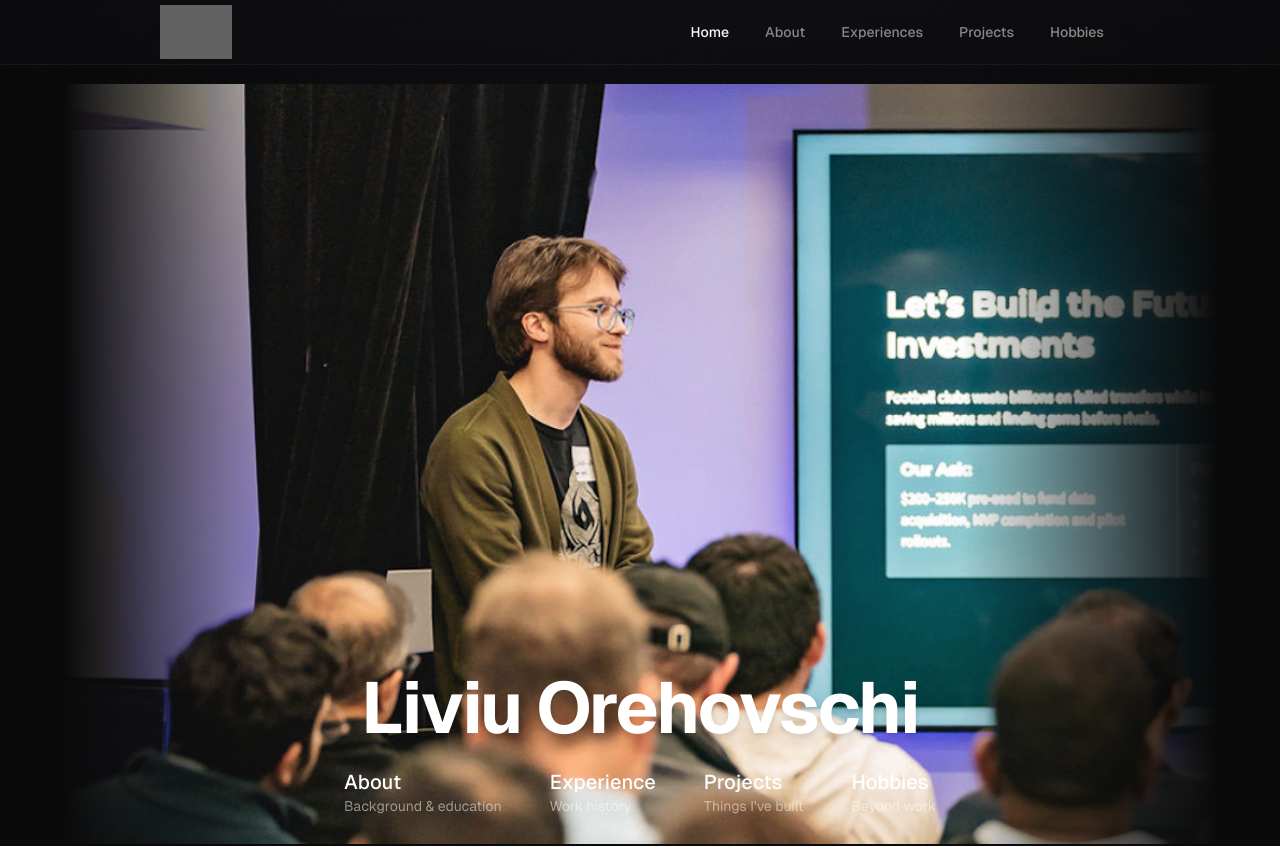
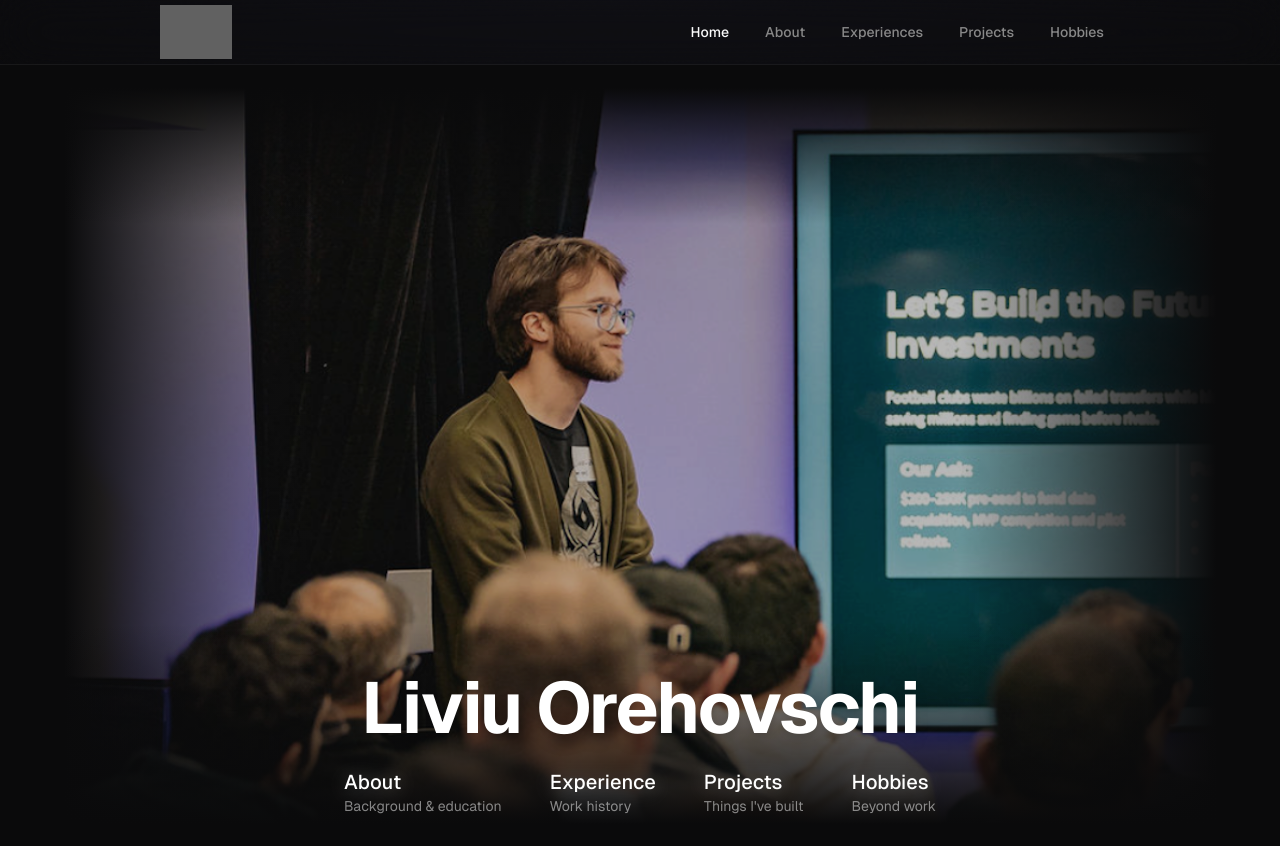
Before and after one commit to orehovschi/dotcom, a Next.js app: page / in a window 1280 px wide. Shown: the top 846 px of the page. Built offline with nearby package versions, Linux system fonts and the light colour scheme; grey boxes are pictures that could not be loaded.

Commit message:
Stagelight vignette effect on all sides, slight tint for text contrast

```diff
--- a/app/page.tsx
+++ b/app/page.tsx
@@ -87,17 +87,23 @@ export default function Home() {
       <div className="min-h-screen">
         {/* Hero Section */}
         <section className="relative min-h-screen overflow-hidden">
-          {/* Background image with heavy side vignette only */}
+          {/* Background image with stagelight vignette */}
           <div className="absolute inset-0">
             <Image
               src="/me.png"
               alt="Liviu Orehovschi presenting at pitch night"
               fill
-              className="object-cover object-[center_25%] scale-95"
+              className="object-cover object-[center_25%] scale-95 brightness-90 contrast-105"
               priority
             />
-            {/* Heavy side vignettes only - fade to black on left and right edges */}
+            {/* Slight dark tint for text readability */}
+            <div className="absolute inset-0 bg-black/20" />
+            {/* Heavy side vignettes */}
             <div className="absolute inset-0" style={{ background: 'linear-gradient(to right, #0a0a0b 0%, #0a0a0b 5%, transparent 25%, transparent 75%, #0a0a0b 95%, #0a0a0b 100%)' }} />
+            {/* Heavy top vignette */}
+            <div className="absolute inset-0" style={{ background: 'linear-gradient(to bottom, #0a0a0b 0%, #0a0a0b 3%, transparent 20%, transparent 100%)' }} />
+            {/* Heavy bottom vignette */}
+            <div className="absolute inset-0" style={{ background: 'linear-gradient(to top, #0a0a0b 0%, #0a0a0b 5%, transparent 30%, transparent 100%)' }} />
           </div>
 
           {/* Content */}
```
